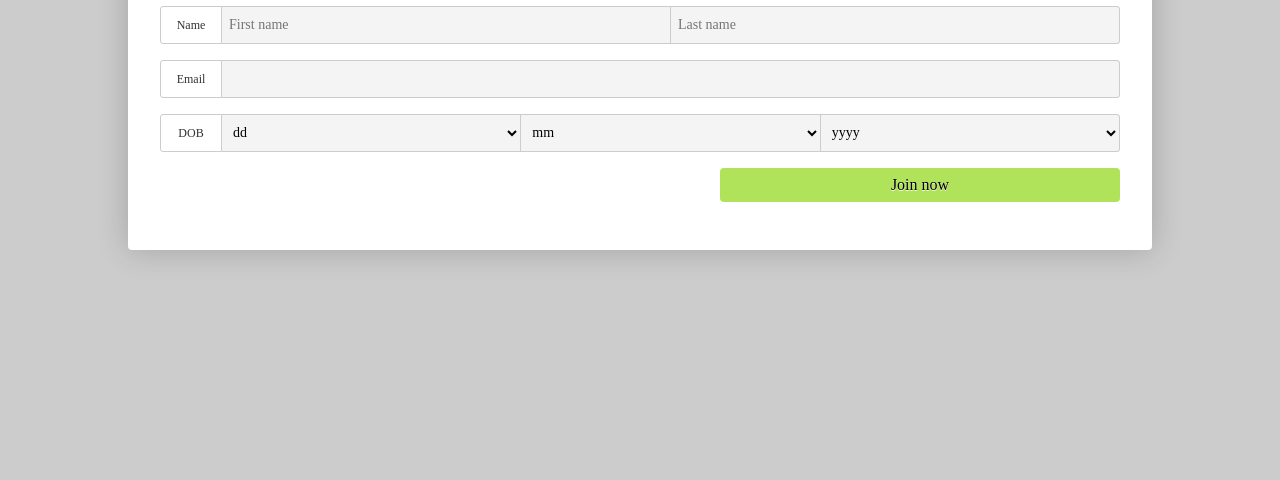
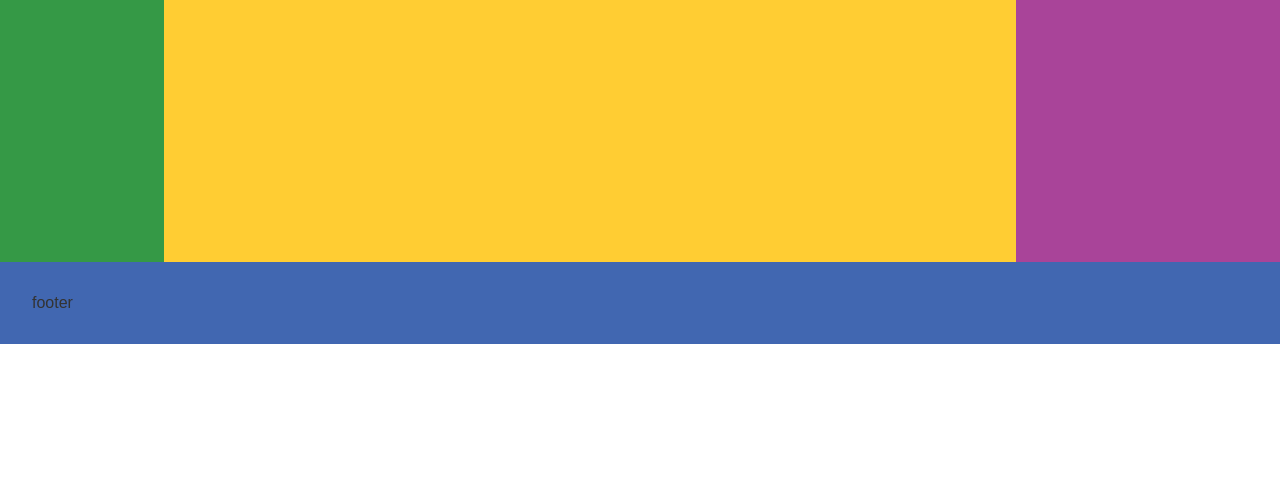
Before and after one commit to learnable-content/Guy-R-Flexbox, a plain HTML site: page code-examples/index.html in a window 1280 px wide. Shown: the part 320-800 px from the top of the page. Drawn offline with Linux system fonts and the light colour scheme.

Commit message:
fixed lesson

```diff
--- a/code-examples/index.html
+++ b/code-examples/index.html
@@ -4,113 +4,24 @@
 	<link rel="stylesheet" href="style.css">
 </head>
 <body>
-	<div class="form-container">
-		<form>
-			<h1>Register Now</h1>
-			<div class="form-field multi-input">
-				<label for="name">Name</label>
-				<input type="text" name="first_name" id="name" placeholder="First name">
-				<input type="text" placeholder="Last name">
-			</div>
-			<div class="form-field input-right">
-				<label for="email">Email</label>
-				<input type="email" name="email" id="email">
-			</div>
-			<div class="form-field multi-input">
-				<label for="dob">DOB</label>
-				<select id="dob" name="dob_day">
-					<option selected disabled>dd</option>
-					<option value="">1</option>
-					<option value="">2</option>
-					<option value="">3</option>
-					<option value="">4</option>
-					<option value="">5</option>
-					<option value="">6</option>
-					<option value="">7</option>
-					<option value="">8</option>
-					<option value="">9</option>
-					<option value="">10</option>
-					<option value="">11</option>
-					<option value="">12</option>
-					<option value="">13</option>
-					<option value="">14</option>
-					<option value="">15</option>
-					<option value="">16</option>
-					<option value="">17</option>
-					<option value="">18</option>
-					<option value="">19</option>
-					<option value="">20</option>
-					<option value="">21</option>
-					<option value="">22</option>
-					<option value="">23</option>
-					<option value="">24</option>
-					<option value="">25</option>
-					<option value="">26</option>
-					<option value="">27</option>
-					<option value="">28</option>
-					<option value="">29</option>
-					<option value="">30</option>
-					<option value="">31</option>
-			  	</select>
-			  	<select name="dob_month">
-					<option selected disabled>mm</option>
-					<option value="">1</option>
-					<option value="">2</option>
-					<option value="">3</option>
-					<option value="">4</option>
-					<option value="">5</option>
-					<option value="">6</option>
-					<option value="">7</option>
-					<option value="">8</option>
-					<option value="">9</option>
-					<option value="">10</option>
-					<option value="">11</option>
-					<option value="">12</option>
-			 	</select>
-			 	<select name="dob_year">
-					<option selected disabled>yyyy</option>
-					<option value="">2014</option>
-					<option value="">2013</option>
-					<option value="">2012</option>
-					<option value="">2011</option>
-					<option value="">2010</option>
-					<option value="">2009</option>
-					<option value="">2008</option>
-					<option value="">2007</option>
-					<option value="">2006</option>
-					<option value="">2005</option>
-					<option value="">2004</option>
-					<option value="">2003</option>
-					<option value="">2002</option>
-					<option value="">2001</option>
-					<option value="">2000</option>
-					<option value="">1999</option>
-					<option value="">1998</option>
-					<option value="">1997</option>
-					<option value="">1996</option>
-					<option value="">1995</option>
-					<option value="">1994</option>
-					<option value="">1993</option>
-					<option value="">1992</option>
-					<option value="">1991</option>
-					<option value="">1990</option>
-					<option value="">1989</option>
-					<option value="">1988</option>
-					<option value="">1987</option>
-					<option value="">1986</option>
-					<option value="">1985</option>
-					<option value="">1984</option>
-					<option value="">1983</option>
-					<option value="">1982</option>
-					<option value="">1981</option>
-					<option value="">1980</option>
-				</select>
-			</div>
-			<div class="form-field submit-field">
-				<input type="submit" value="Join now">
-			</div>
-		</form>
-	</div>
+
+	<header class="site-header">
+		header
+	</header>
+	<main class="site-main-content">
+		<aside class="site-sidebar-one">
+			sidebar one
+		</aside>
+		<div class="site-content">
+			main content
+		</div>
+		<aside class="site-sidebar-two">
+			sidebar two
+		</aside>
+	</main>
+	<footer class="site-footer">
+		footer
+	</footer>
 
 </body>
 </html>
--- a/code-examples/style.css
+++ b/code-examples/style.css
@@ -1,92 +1,48 @@
 @import "../page-styles.css";
 
-body {
-	background:#ccc;
+.site-main-content {
+	display:flex;
+	min-height:500px;
 }
-.form-container {
-	display:flex;
-	justify-content:center;
-	align-items:center;
-	height:100vh;
+.site-sidebar-one {
+	flex-basis:100px;
 }
-form {
-	width:75%;
-	padding:2em;
-	background:#fff;
-	font-family:Avenir;
-	border-radius:0.25em;
-	box-shadow:0 0 2em rgba(0,0,0,0.2)
+.site-sidebar-two {
+	flex-basis:200px;
 }
-input, select {
-	padding:0.5em;
+.site-content {
+	flex:1;
+}
+@media screen and (max-width:600px) {
+	.site-main-content {
+		flex-direction:column;
+	}
+	.site-content {
+		order:-1;
+	}
+	.site-content,
+	.site-sidebar-one,
+	.site-sidebar-two {
+		flex:1;
+		min-height:100px;
+	}
 
-	font-size:0.875em;
-	font-family:inherit;
 
-	background:#f4f4f4;
-	border:1px solid #ccc;
-	border-width:1px 1px 1px 0;
-	border-radius:0;
-	-webkit-appearance:textfield;
-	-moz-appearance:textfield;
-	appearance:textfield;
 
-	transition:0.3s;
-}
-input:focus,
-select:focus {
-	background:#fff;
-	box-shadow:inset 0.1em 0.1em 0.25em rgba(0, 0, 0, 0.2);
-	outline:0;
+
 }
 
-.form-field {
-	display:flex;
-	margin-bottom:1em;
-}
-.form-field label {
-	flex: 0 1 3em;
-	padding:1em;
 
-	background:#fff;
-	border:1px solid #ccc;
 
-	font-size:0.75em;
-	text-align:center;
-	text-shadow:0 1px 0 #fff;
-	line-height:1;
-}
-.form-field input,
-.form-field select {
-	flex:1;
-}
 
-.form-field label {
-	border-radius:0.25em 0 0 0.25em;
-}
-.input-right input,
-.input-right select,
-.multi-input input:last-child,
-.multi-input select:last-child {
- 	border-radius:0 0.25em 0.25em 0;
-}
-.submit-field {
-	flex-direction:row-reverse;
-}
-input[type="submit"] {
-	flex:0 1 40%;
-	padding:0.5em;
-	font-size:1rem;
-	font-family:inherit;
-	text-shadow: 0 1px 0 #fff;
-	background:#b0e35a;
-	border-radius:0.25em;
-	border:0;
-	transition:0.3s;
-	cursor:pointer;
-}
-input[type="submit"]:hover {
-	color:#fff;
-	background:#cc3f85;
-	text-shadow:0 1px 0 #000;
-}
+.site-header { background: #cb3827; }
+.site-footer { background: #4167b1; }
+.site-content { background: #ffcd33; }
+.site-sidebar-one { background:#359946; }
+.site-sidebar-two { background:#a94499; }
+
+.site-header,
+.site-footer,
+.site-sidebar-one,
+.site-sidebar-two,
+.site-content  { padding:2em; }
```
Also changed, not shown: index.html (deleted, +0 -27 lines), style.css (deleted, +0 -48 lines).
